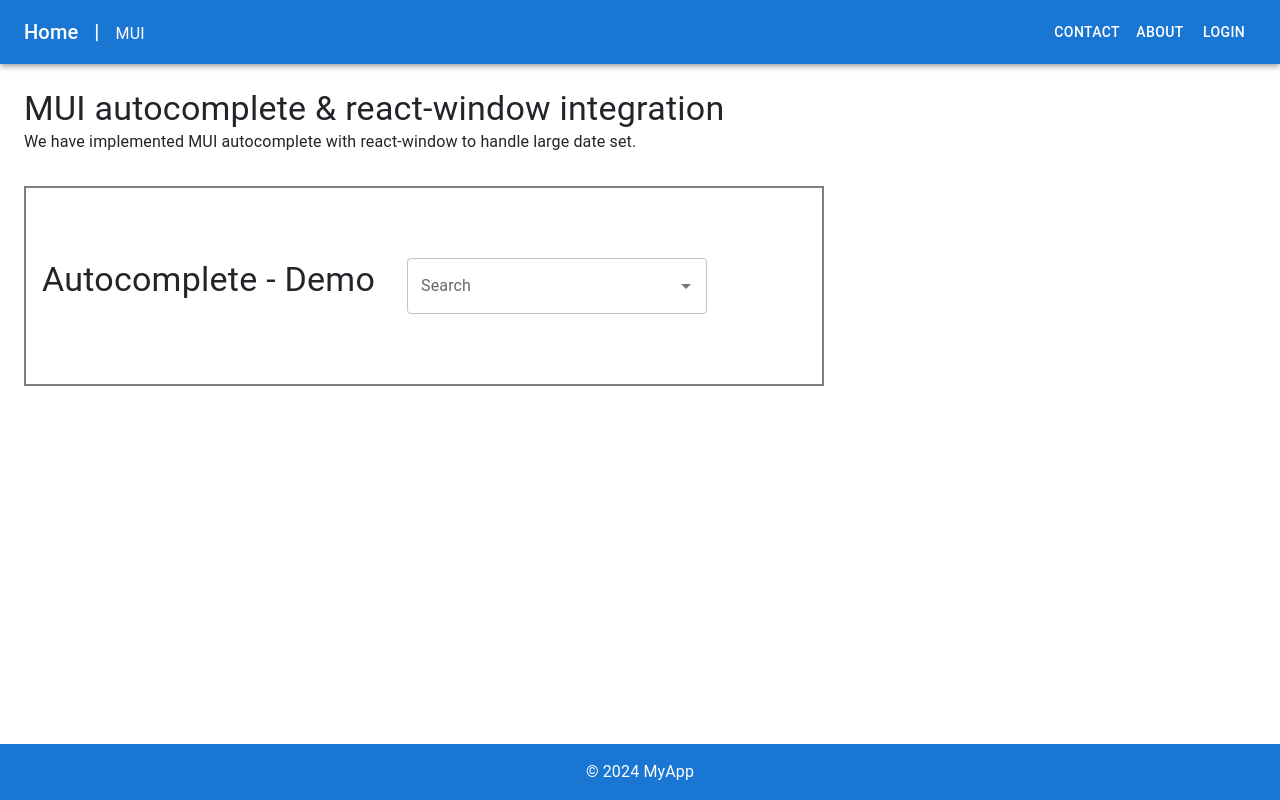
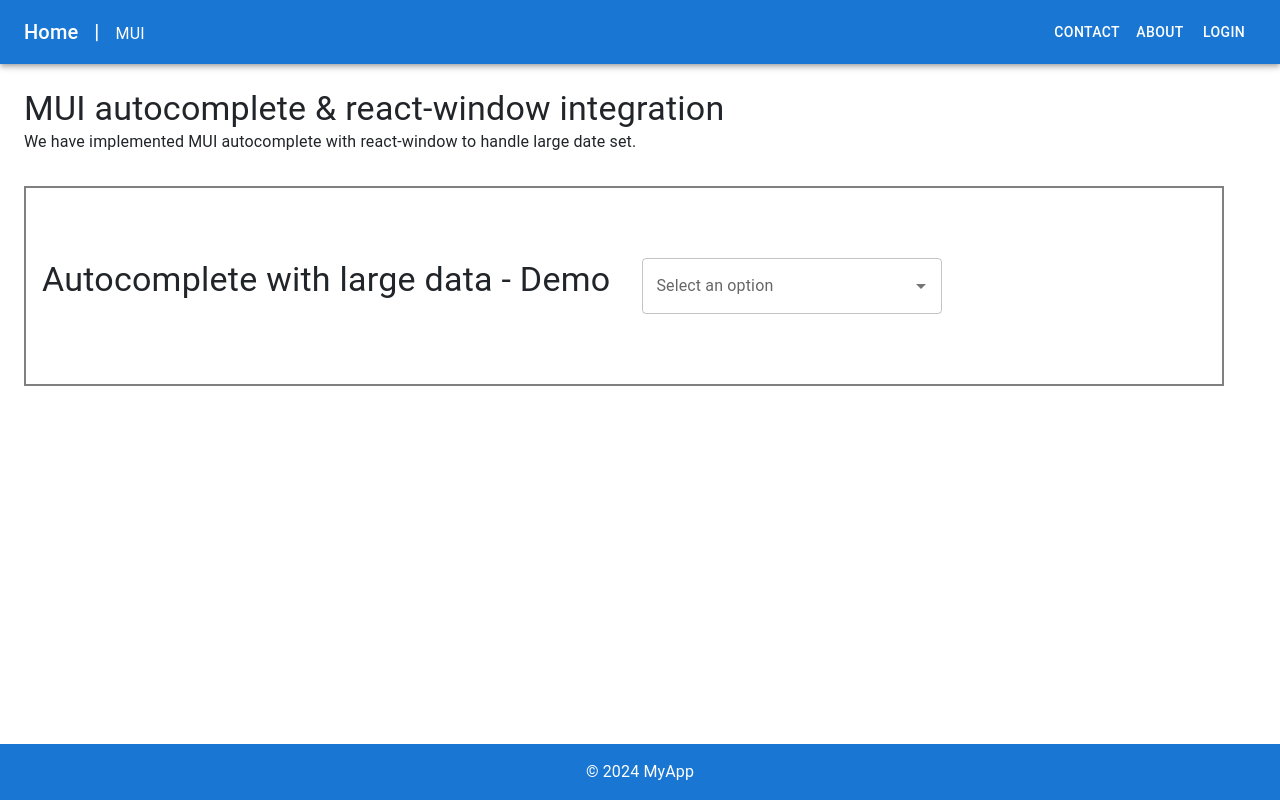
Before and after one commit to Indranil2501/my-react-projects, a React (Create React App) app: page /mui-autocomplete-react-window in a window 1280 px wide. Built offline with nearby package versions, Linux system fonts and the light colour scheme.

Commit message:
Added @material-ui/core,

```diff
--- a/package.json
+++ b/package.json
@@ -5,6 +5,7 @@
   "dependencies": {
     "@emotion/react": "^11.11.4",
     "@emotion/styled": "^11.11.5",
+    "@material-ui/core": "^4.12.4",
     "@mui/icons-material": "^5.15.20",
     "@mui/material": "^5.15.20",
     "@testing-library/jest-dom": "^5.17.0",
@@ -24,6 +25,7 @@
     "react-router-dom": "^6.23.1",
     "react-scripts": "5.0.1",
     "react-window": "^1.8.10",
+    "react-window-infinite-loader": "^1.0.9",
     "recharts": "^2.9.3",
     "redux-devtools-extension": "^2.13.9",
     "redux-persist": "^6.0.0",
--- a/src/components/mui/MuiAutocompleteReactWindowPage.js
+++ b/src/components/mui/MuiAutocompleteReactWindowPage.js
@@ -1,187 +1,20 @@
-import React, { useState } from 'react';
-import { Typography, Box, Autocomplete, TextField, Chip } from '@mui/material';
+import { Box, Typography } from '@mui/material';
+import React from 'react';
+import VirtualizedAutocomplete from './VirtualizedAutocomplete';
 
 const MuiAutocompleteReactWindowPage = () => {
-    const data = [
-        { title: "C01 - Harry Potter" },
-        { title: "IJS - Hermione Granger" },
-        { title: "C03 - Ron Weasley" },
-        { title: "JAQ - Albus Dumbledore" },
-        { title: "K05 - Severus Snape" },
-        { title: "C06 - Draco Malfoy" },
-        { title: "C07 - Rubeus Hagrid" },
-        { title: "C08 - Sirius Black" },
-        { title: "C09 - Remus Lupin" },
-        { title: "F10 - Minerva McGonagall" },
-        { title: "C11 - Bellatrix Lestrange" },
-        { title: "AAA - Lord Voldemort" },
-        { title: "C13 - Neville Longbottom" },
-        { title: "C14 - Luna Lovegood" },
-        { title: "S15 - Ginny Weasley" },
-        { title: "C16 - Fred Weasley" },
-        { title: "C17 - George Weasley" },
-        { title: "C18 - Molly Weasley" },
-        { title: "C19 - Arthur Weasley" },
-        { title: "C20 - Percy Weasley" },
-        { title: "UUA - Nymphadora Tonks" },
-        { title: "C22 - Filius Flitwick" },
-        { title: "C23 - Sybill Trelawney" },
-        { title: "C24 - Gilderoy Lockhart" },
-        { title: "C25 - Dolores Umbridge" },
-        { title: "C26 - Cornelius Fudge" },
-        { title: "AOS - Argus Filch" },
-        { title: "JAS - Madam Hooch" },
-        { title: "IJA - Viktor Krum" },
-        { title: "A30 - Cedric Diggory" },
-        { title: "C31 - Cho Chang" },
-        { title: "C32 - Fleur Delacour" },
-        { title: "C33 - Lucius Malfoy" },
-        { title: "T34 - Narcissa Malfoy" },
-        { title: "C35 - Peter Pettigrew" },
-        { title: "C36 - Barty Crouch Jr." },
-        { title: "U23 - Barty Crouch Sr." },
-        { title: "C38 - Kreacher" },
-        { title: "C39 - Dobby" },
-        { title: "C40 - Winky" },
-        { title: "C41 - Nearly Headless Nick" },
-        { title: "C42 - The Bloody Baron" },
-        { title: "C43 - The Grey Lady" },
-        { title: "Y44 - The Fat Friar" },
-        { title: "C45 - Peeves" },
-        { title: "C46 - Madam Pomfrey" },
-        { title: "U47 - Oliver Wood" },
-        { title: "P09 - Angelina Johnson" },
-        { title: "C49 - Katie Bell" },
-        { title: "C50 - Alicia Spinnet" },
-        { title: "I89 - Lee Jordan" },
-        { title: "C52 - Dean Thomas" },
-        { title: "C53 - Seamus Finnigan" },
-        { title: "C54 - Parvati Patil" },
-        { title: "C55 - Padma Patil" },
-        { title: "C56 - Lavender Brown" },
-        { title: "C57 - Vincent Crabbe" },
-        { title: "OAS - Gregory Goyle" },
-        { title: "E59 - Pansy Parkinson" },
-        { title: "C60 - Blaise Zabini" },
-        { title: "C61 - Millicent Bulstrode" },
-        { title: "C62 - Theodore Nott" },
-        { title: "C63 - Daphne Greengrass" },
-        { title: "C64 - Astoria Greengrass" },
-        { title: "C65 - Cormac McLaggen" },
-        { title: "C66 - Romilda Vane" },
-        { title: "I67 - Zacharias Smith" },
-        { title: "C68 - Ernie Macmillan" },
-        { title: "C69 - Hannah Abbott" },
-        { title: "C70 - Justin Finch-Fletchley" },
-        { title: "U71 - Susan Bones" },
-        { title: "C72 - Terry Boot" },
-        { title: "C73 - Anthony Goldstein" },
-        { title: "C74 - Michael Corner" },
-        { title: "C75 - Marietta Edgecombe" },
-        { title: "Y76 - Roger Davies" },
-        { title: "C77 - Penelope Clearwater" },
-        { title: "C78 - Marcus Flint" },
-        { title: "C79 - Adrian Pucey" },
-        { title: "C80 - Terence Higgs" },
-        { title: "C81 - Alicia Spinnet" },
-        { title: "YYP - Zacharias Smith" },
-        { title: "C83 - Susan Bones" },
-        { title: "C84 - Ernie Macmillan" },
-        { title: "C85 - Hannah Abbott" },
-        { title: "C86 - Justin Finch-Fletchley" },
-        { title: "UAB - Anthony Goldstein" },
-        { title: "CII - Terry Boot" },
-        { title: "C89 - Michael Corner" },
-        { title: "C90 - Cho Chang" },
-        { title: "BGS - Marietta Edgecombe" },
-        { title: "C92 - Roger Davies" },
-        { title: "C93 - Penelope Clearwater" },
-        { title: "C94 - Marcus Flint" },
-        { title: "YHA - Adrian Pucey" },
-        { title: "C96 - Terence Higgs" },
-        { title: "C97 - Katie Bell" },
-        { title: "C98 - Oliver Wood" },
-        { title: "UUN - Angelina Johnson" },
-        { title: "00A - Alicia Spinnet" }
-    ];
-
-    // Utility function to extract code and name
-    const extractCodeAndName = (title) => {
-        const [code, name] = title.split(' - ');
-        return { code, name };
+    const generateOptions = (count) => {
+        return Array.from(new Array(count)).map((_, index) => `Option ${index + 1}`);
     };
 
-    const [selectedItems, setSelectedItems] = useState([]);
-
-    const handleChange = (event, newValue) => {
-        // Ensure unique selected items
-        const uniqueSelectedItems = Array.from(new Set([...newValue, ...selectedItems]));
-        setSelectedItems(uniqueSelectedItems);
-    };
-
-    const renderTags = (value, getTagProps) =>
-        value.map((option, index) => (
-            <Chip
-                key={option.title}
-                label={option.title}
-                {...getTagProps({ index })}
-            />
-        ));
-
-    const filterOptions = (options, state) => {
-        const searchTerm = state.inputValue.toLowerCase();
-
-        // Filter out already selected items
-        const unselectedOptions = options.filter(option =>
-            !selectedItems.some(selected => selected.title == option.title)
-        );
-
-        if (!searchTerm == false) {
-            const searchTerm = state.inputValue.toLowerCase();
-
-            // Filter unselected options based on search term
-            const filteredOptions = unselectedOptions.filter(option => {
-                const { code, name } = extractCodeAndName(option.title);
-                return code.toLowerCase().startsWith(searchTerm) || name.toLowerCase().startsWith(searchTerm);
-            });
-
-            const containsOptions = unselectedOptions.filter(option => {
-                const { code, name } = extractCodeAndName(option.title);
-                return (
-                    (code.toLowerCase().includes(searchTerm) || name.toLowerCase().includes(searchTerm)) &&
-                    !filteredOptions.includes(option)
-                );
-            });
-
-            // Sort filtered options
-            const sortedOptions = filteredOptions.sort((a, b) => {
-                const { code: codeA, name: nameA } = extractCodeAndName(a.title);
-                const { code: codeB, name: nameB } = extractCodeAndName(b.title);
-
-                // Check if code starts with search term
-                const codeAStartsWith = codeA.toLowerCase().startsWith(searchTerm);
-                const codeBStartsWith = codeB.toLowerCase().startsWith(searchTerm);
-
-                // Prioritize by code first, then by name if codes match
-                if (codeAStartsWith && !codeBStartsWith) return -1;
-                if (!codeAStartsWith && codeBStartsWith) return 1;
-
-                // If both have matching codes, or neither have matching codes, sort by name
-                return nameA.localeCompare(nameB);
-            });
-
-            return [...selectedItems, ...sortedOptions, ...containsOptions];
-        } else {
-            return [...selectedItems, ...unselectedOptions];
-        }
-    };
+    const options = generateOptions(150000);
     return (
         <Box sx={{ p: 3 }}>
             <Typography variant="h4">MUI autocomplete & react-window integration</Typography>
             <Typography variant="body1">We have implemented MUI autocomplete with react-window to handle large date set.</Typography>
             <Box
                 height={200}
-                width={800}
+                width={1200}s
                 my={4}
                 display="flex"
                 alignItems="center"
@@ -190,25 +23,10 @@ const MuiAutocompleteReactWindowPage = () => {
                 sx={{ border: '2px solid grey' }}
             >
                 <Typography variant="h4" gutterBottom>
-                    Autocomplete - Demo
+                    Autocomplete with large data - Demo
                 </Typography>
                 <Box sx={{ width: 300 }}>
-                    <Autocomplete
-                        multiple
-                        options={data}
-                        filterOptions={filterOptions}
-                        getOptionLabel={(option) => option.title}
-                        renderTags={renderTags}
-                        onChange={handleChange}
-                        renderInput={(params) => (
-                            <TextField
-                                {...params}
-                                variant="outlined"
-                                label="Search"
-                                placeholder="Search by code or name"
-                            />
-                        )}
-                    />
+                    <VirtualizedAutocomplete options={options} />
                 </Box>
             </Box>
         </Box>
--- /dev/null
+++ b/src/components/mui/VirtualizedAutocomplete.js
@@ -0,0 +1,57 @@
+import React, { useState } from 'react';
+import { Autocomplete, TextField, Popper, ListItem } from '@mui/material';
+import { FixedSizeList } from 'react-window';
+
+const VirtualizedAutocomplete = ({ options }) => {
+  const [inputValue, setInputValue] = useState('');
+
+  // Custom Popper component to use react-window for virtualization
+  const ListboxComponent = React.forwardRef(function ListboxComponent(props, ref) {
+    const { children, ...other } = props;
+
+    const itemCount = Array.isArray(children) ? children.length : 0;
+    const ITEM_SIZE = 36;
+
+    return (
+      <FixedSizeList
+        height={250}
+        width="100%"
+        itemSize={ITEM_SIZE}
+        itemCount={itemCount}
+        outerElementType="div"
+        innerElementType="ul"
+        {...other}
+      >
+        {({ index, style }) => (
+          <ListItem style={style} component="div" disablePadding>
+            {children[index]}
+          </ListItem>
+        )}
+      </FixedSizeList>
+    );
+  });
+
+  return (
+    <Autocomplete
+      disableListWrap
+      PopperComponent={Popper}
+      ListboxComponent={ListboxComponent}
+      options={options}
+      renderInput={(params) => (
+        <TextField
+          {...params}
+          label="Select an option"
+          variant="outlined"
+          onChange={(e) => setInputValue(e.target.value)}
+        />
+      )}
+      renderOption={(props, option, state) => [props, option]}
+      inputValue={inputValue}
+      onInputChange={(event, newInputValue) => {
+        setInputValue(newInputValue);
+      }}
+    />
+  );
+};
+
+export default VirtualizedAutocomplete;
```
